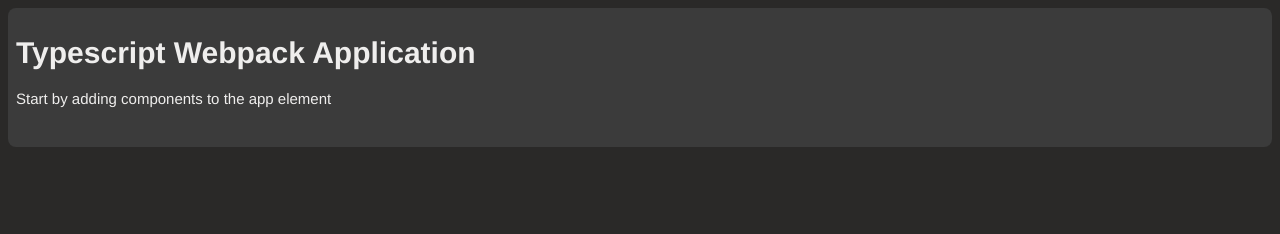
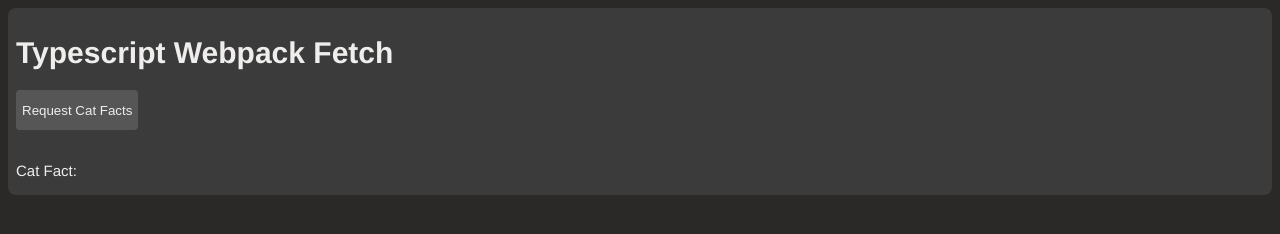
Before and after one commit to gravitycontained/ts-webpack-fetch, a website built with webpack: page html/index.html in a window 1280 px wide. Built offline with nearby package versions, Linux system fonts and the light colour scheme.

Commit message:
finalized fetch

```diff
--- a/src/app/title/title.component.html
+++ b/src/app/title/title.component.html
@@ -1,2 +1 @@
-<h1>Typescript Webpack Application</h1>
-<p>Start by adding components to the app element</p>
+<h1>Typescript Webpack Fetch</h1>
--- a/src/main.ts
+++ b/src/main.ts
@@ -2,14 +2,28 @@ import { TitleComponent } from './app/title/title.component';
 
 // import global style
 import '../html/style.scss';
+import { ButtonComponent } from './control/button/button';
+import { OutputComponent } from './app/output/output';
 
-function main()
+async function main()
 {
 	const app = document.getElementById("app");
 
 	const titleComponent = new TitleComponent();
+	titleComponent.render(app);
 
-	titleComponent.render(app);
+	const button = new ButtonComponent();
+	button.setLabel("Request Cat Facts");
+	button.render(app);
+
+	const output = new OutputComponent();
+	output.render(app);
+
+	button.clicked.subscribe(() =>
+	{
+		const result = fetch("https://catfact.ninja/fact");
+		result.then(v => v.json()).then(v => output.setDescription(v.fact));
+	});
 }
 
 main();
```
Also changed, not shown: src/app/output/output.html (added), src/app/output/output.scss (added), src/app/output/output.ts (added).
